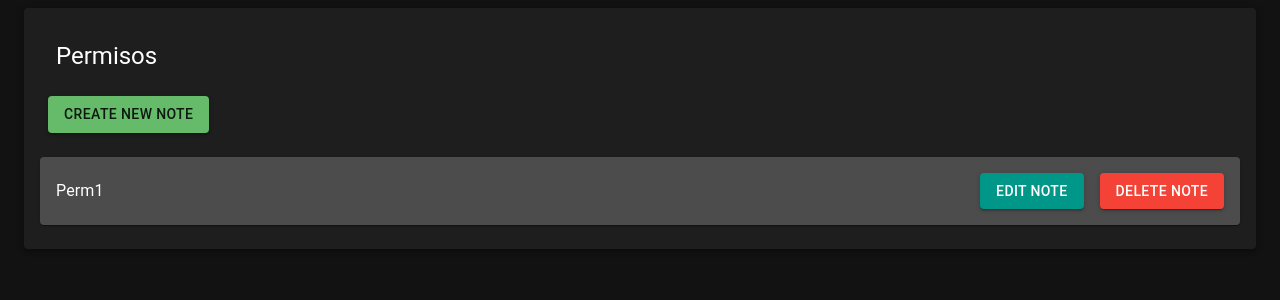
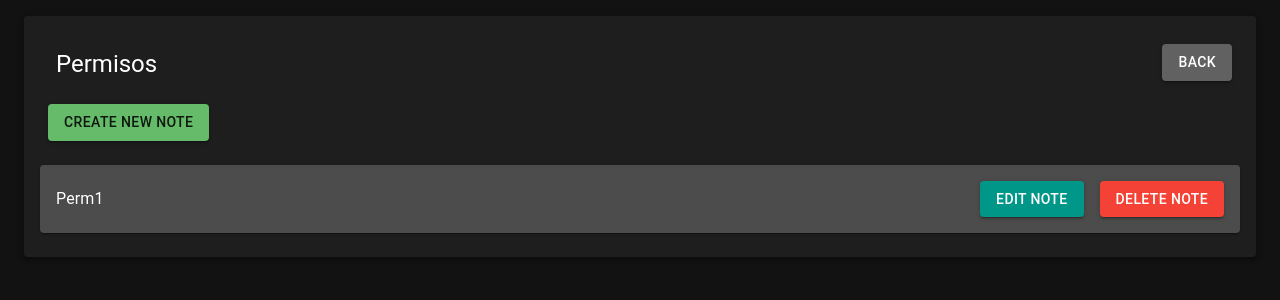
Before and after one commit to andrezzz2312/loginReact, a React (Create React App) app in the folder frontend/: page /perms in a window 1280 px wide. Shown: the top 300 px of the page. Built offline with nearby package versions, Linux system fonts and the light colour scheme.

Commit message:
final con error de xs

```diff
--- a/frontend/src/screens/Perms.jsx
+++ b/frontend/src/screens/Perms.jsx
@@ -19,7 +19,7 @@ import {
 	Typography,
 	DialogActions,
 } from '@mui/material'
-import { cyan, teal, grey } from '@mui/material/colors'
+import { cyan, teal, grey, white } from '@mui/material/colors'
 
 const Perms = () => {
 	const darkTheme = createTheme({
@@ -55,11 +55,30 @@ const Perms = () => {
 	return (
 		<ThemeProvider theme={darkTheme}>
 			<CssBaseline />
-
-			<Container maxWidth='xl' sx={{ paddingTop: 1 }}>
+			<Container maxWidth='xl'>
+				<Box sx={{ pt: 2 }}>
 					<Card sx={{ boxShadow: 3 }} columns={{ sx: 12 }}>
 						<CardContent>
-						<CardHeader title='Permisos'></CardHeader>
+							<CardHeader
+								title='Permisos'
+								action={
+									<Button
+										component={Link}
+										to='/'
+										variant='contained'
+										sx={{
+											backgroundColor: grey[700],
+											color: '#fff',
+											'&:hover': {
+												backgroundColor: grey[800],
+											},
+										}}
+									>
+										Back
+									</Button>
+								}
+							></CardHeader>
+
 							<CardActions sx={{ marginBottom: 2 }}>
 								<Button
 									component={Link}
@@ -74,7 +93,6 @@ const Perms = () => {
 							<Card
 								sx={{
 									backgroundColor: grey[800],
-
 									padding: 2,
 								}}
 							>
@@ -116,6 +134,7 @@ const Perms = () => {
 							</Card>
 						</CardContent>
 					</Card>
+				</Box>
 			</Container>
 			{/* {notes.map((note) => (
 						<div className='card'>
```
Also changed, not shown: frontend/src/screens/Main.jsx (+0 -30 lines). Lines whose indentation alone changed are shown as unchanged.
